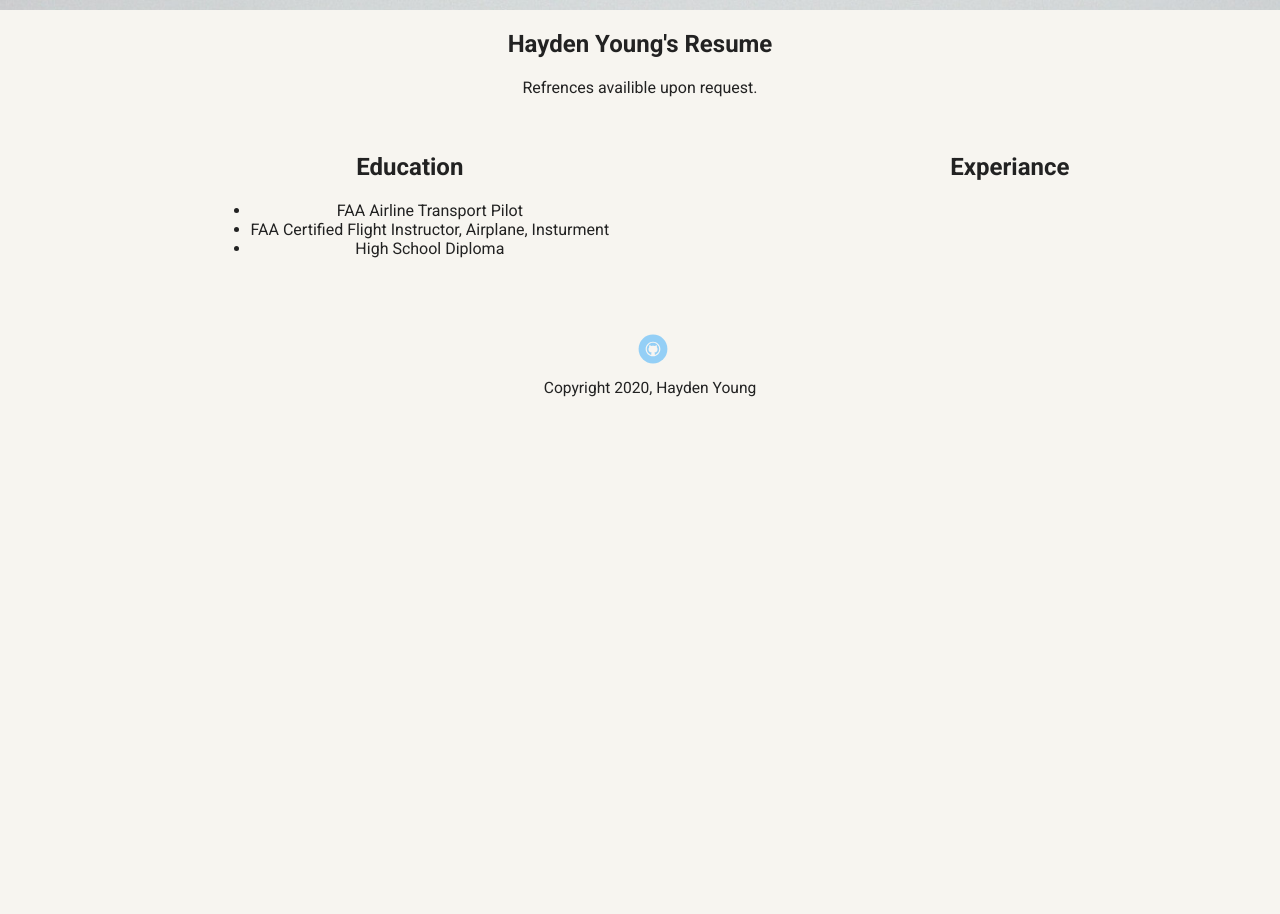
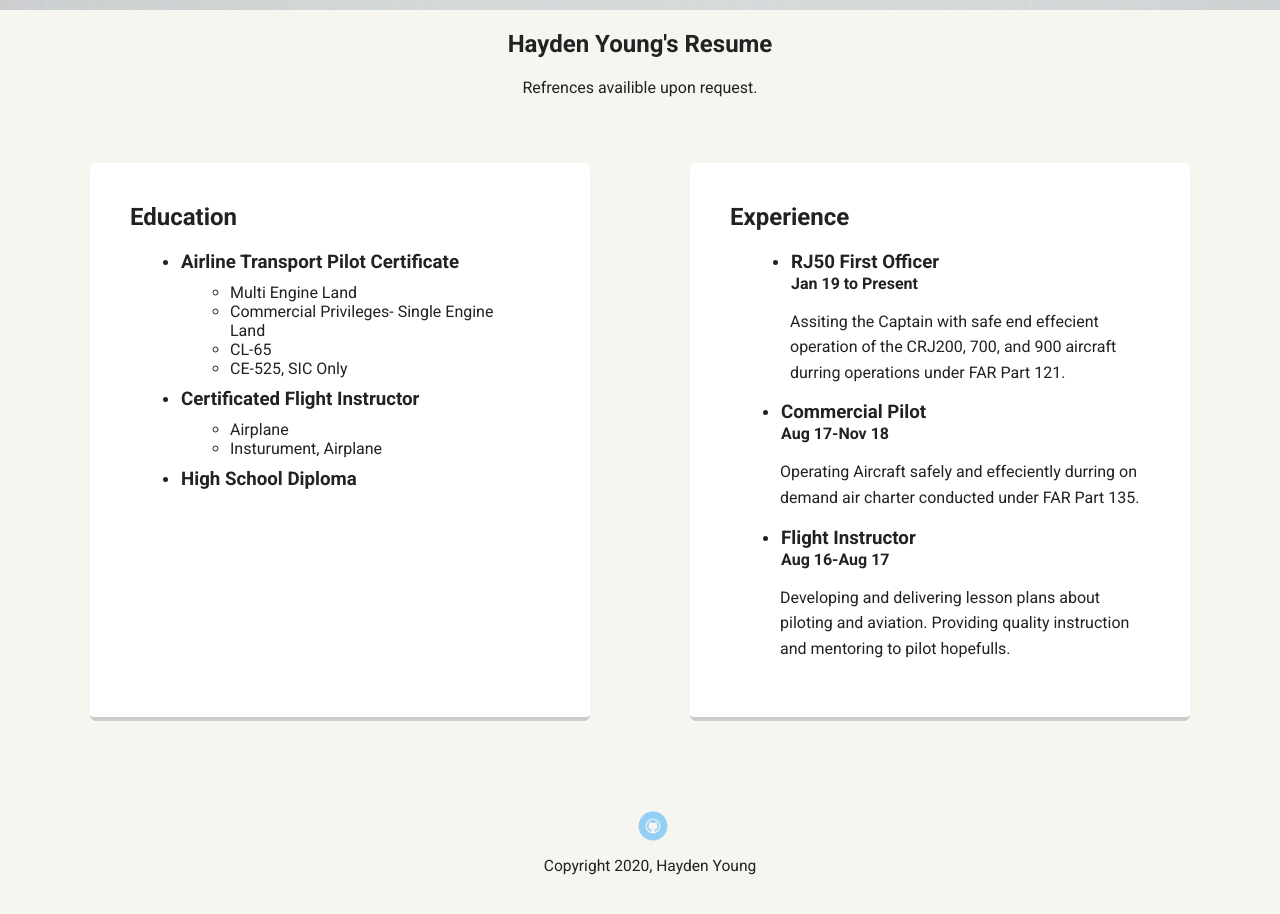
Before and after one commit to ztlhayden/th_unit1, a plain HTML site: page experience.html in a window 1280 px wide. Shown: the part 460-1374 px from the top of the page. Before the commit the page ends 953 px from the top, so only its background shows below. Drawn offline with Linux system fonts and the light colour scheme; a web font is replaced by a local one.

Commit message:
exp page, styles

```diff
--- a/experience.html
+++ b/experience.html
@@ -23,22 +23,63 @@
       <h1 class="tag name">Hey, I'm Hayden.</h1>
       <p class="tag location">My home is Central Kentucky.</p>
     </header>
+
     <section>
       <h1>Hayden Young's Resume</h1>
       <p>Refrences availible upon request.</p>
     </section>
+
     <main class="flex">
-        <section class="res-card">
+        <section class="card">
           <h2>Education</h2>
-          <ul>
-            <li>FAA Airline Transport Pilot</li>
-            <li>FAA Certified Flight Instructor, Airplane, Insturment</li>
-            <li>High School Diploma</li>
+          <ul class="edul">
+            <li>
+              <h3>Airline Transport Pilot Certificate</h3>
+              <ul class="edul">
+                <li>Multi Engine Land</li>
+                <li>Commercial Privileges- Single Engine Land</li>
+                <li>CL-65</li>
+                <li>CE-525, SIC Only</li>
+              </ul>
+            </li>
+            <li>
+              <h3>Certificated Flight Instructor</h3>
+              <ul class="edul">
+                <li>Airplane</li>
+                <li>Insturument, Airplane</li>
+              </ul>
+            </li>
+            <li><h3>High School Diploma</h3></li>
           </ul>
         </section>
-        <section class="res-card">
-          <h2>Experiance</h2>
+
+        <section class="card">
+          <h2>Experience</h2>
+          <ul class="edul">
+            <li class="edul">
+              <h3>RJ50 First Officer</h3>
+              <h4>Jan 19 to Present</h4>
+              <p>
+                Assiting the Captain with safe end effecient operation of the CRJ200, 700, and 900 aircraft durring operations under FAR Part 121.
+              </p>
+            </li>
+            <li>
+              <h3>Commercial Pilot</h3>
+              <h4>Aug 17-Nov 18</h4>
+              <p>
+                Operating Aircraft safely and effeciently durring on demand air charter conducted under FAR Part 135.
+              </p>
+            </li>
+            <li>
+              <h3>Flight Instructor</h3>
+              <h4>Aug 16-Aug 17</h4>
+              <p>
+                Developing and delivering lesson plans about piloting and aviation. Providing quality instruction and mentoring to pilot hopefulls.
+              </p>
+            </li>
+          </ul>
         </section>
+
     </main>
 
     <footer>
--- a/styles.css
+++ b/styles.css
@@ -76,6 +76,15 @@ header .profile-image {
 header .profile-image:hover {
   transform: scale(1.2) rotate(5deg);
 }
+.edul h3 {
+  margin: 1px;
+}
+.edul h4 {
+  margin: 1px;
+}
+.edul {
+  margin: 10px;
+}
 .restitle {
   text-align: center;
   background: #fff;
@@ -112,7 +121,7 @@ header .profile-image:hover {
   width: 100%;
 }
 .card:hover {
-  border-color: #ff99ff;
+  border-color: #690507;
 }
 
 ul.skills {
```
